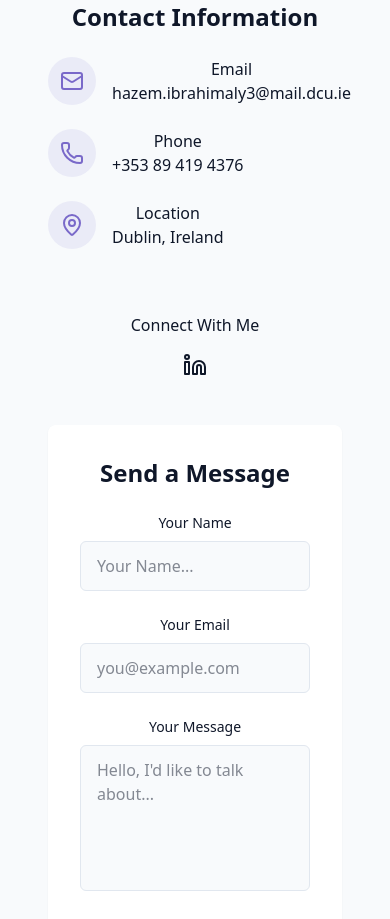
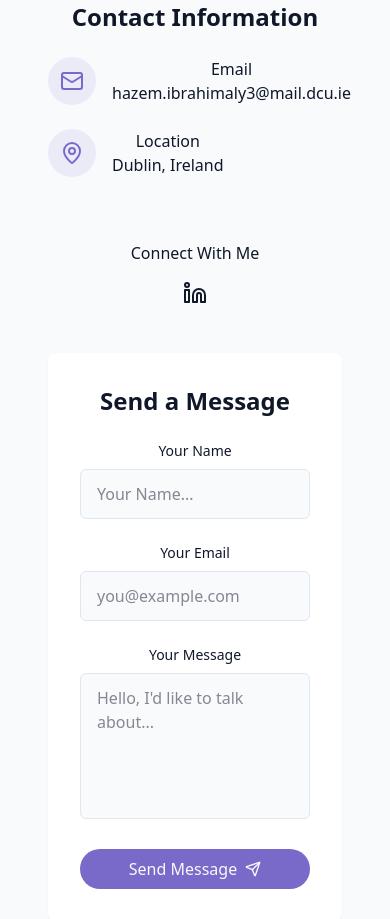
Before and after one commit to HazemAly04/hazem_folio, a React (Vite) app: page / in a window 390 px wide. Shown: the part 7740-8659 px from the top of the page. Built offline with nearby package versions, Linux system fonts and the light colour scheme.

Commit message:
Remove phone section from ContactSection component

```diff
--- a/src/components/ContactSection.jsx
+++ b/src/components/ContactSection.jsx
@@ -80,21 +80,6 @@ export const ContactSection = () => {
                     className="text-muted-foreground hover:text-primary transition-colors"
                   >
                     hazem.ibrahimaly3@mail.dcu.ie
-                  </a>
-                </div>
-              </div>
-
-              <div className="flex items-start space-x-4">
-                <div className="p-3 rounded-full bg-primary/10">
-                  <Phone className="h-6 w-6 text-primary" />
-                </div>
-                <div>
-                  <h4 className="font-medium">Phone</h4>
-                  <a
-                    href="tel:+353894194376"
-                    className="text-muted-foreground hover:text-primary transition-colors"
-                  >
-                    +353 89 419 4376
                   </a>
                 </div>
               </div>
```
